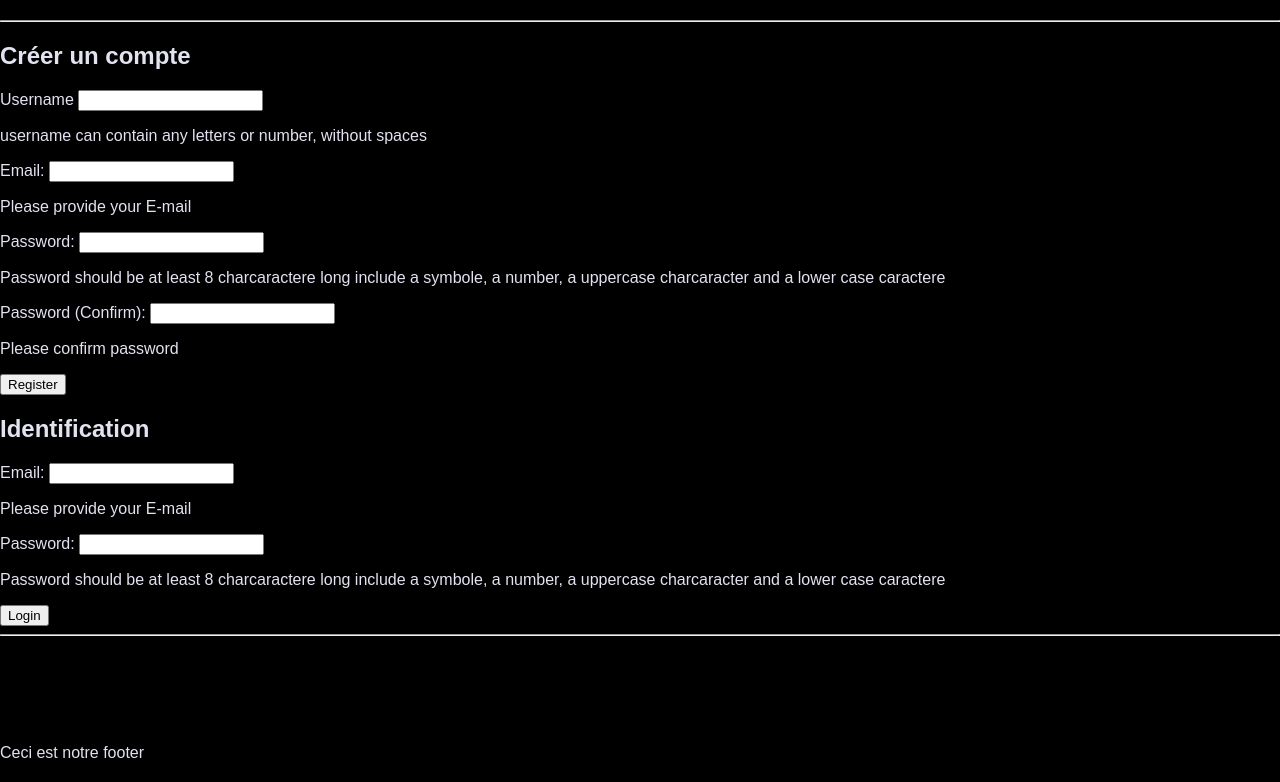
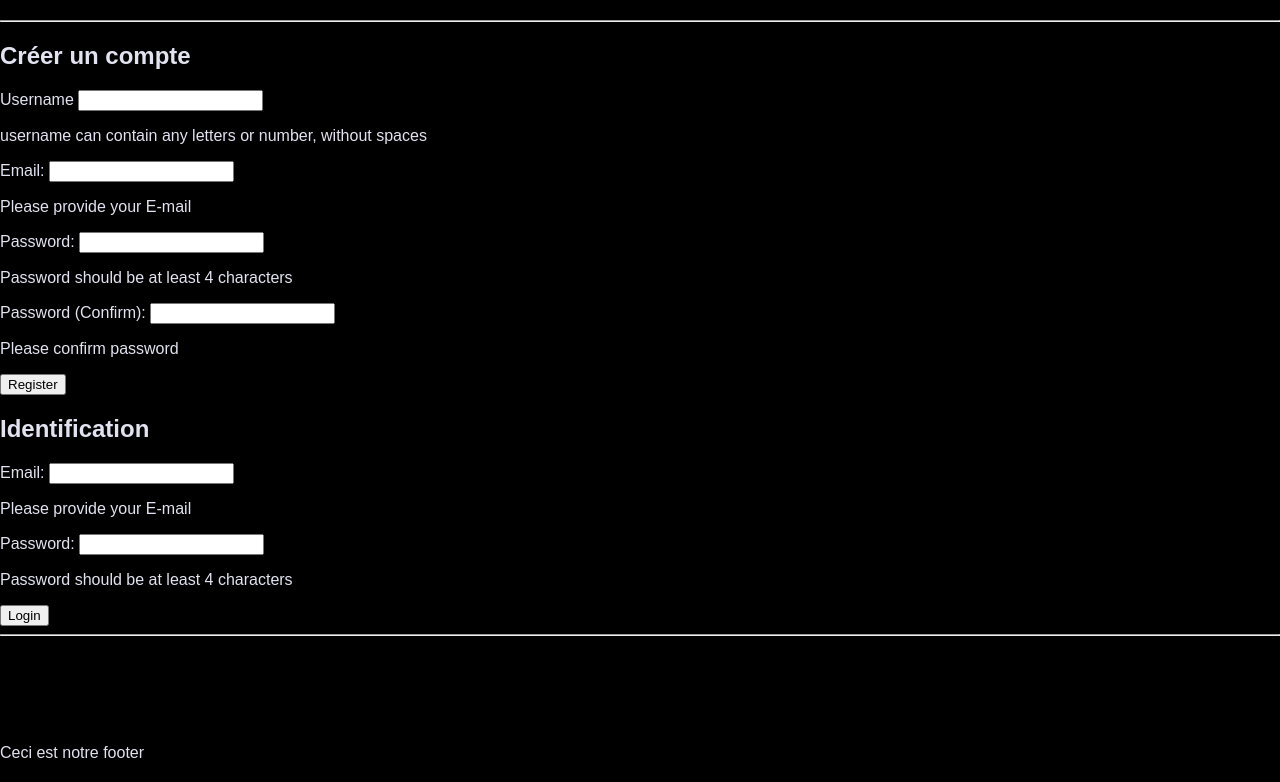
Before and after one commit to aket0/ECF-MVC, a PHP site: page /login in a window 1280 px wide. Shown: the part 18-800 px from the top of the page. Run offline with PHP 8.4, Linux system fonts and the light colour scheme.

Commit message:
modifiying rule for password

```diff
--- a/view/login.html.twig
+++ b/view/login.html.twig
@@ -16,7 +16,7 @@
                     <div class="mb-3">
                         <label for="password" class="form-label">Password:</label>
                         <input type="password" class="form-control" id="password" name="password" required>
-                        <p id="require">Password should be at least 8 charcaractere long include a symbole, a number, a uppercase charcaracter and a lower case caractere </p>
+                        <p id="require">Password should be at least 4 characters </p>
 
                     </div>
                      <div class="mb-3">
@@ -40,7 +40,7 @@
                     <div class="mb-3">
                         <label for="password" class="form-label">Password:</label>
                         <input type="password" class="form-control" id="password" name="password" required>
-                        <p id="require">Password should be at least 8 charcaractere long include a symbole, a number, a uppercase charcaracter and a lower case caractere </p>
+                        <p id="require">Password should be at least 4 characters </p>
 
                     </div>
                     <button type="submit" class="btn btn-primary">Login</button>
```
